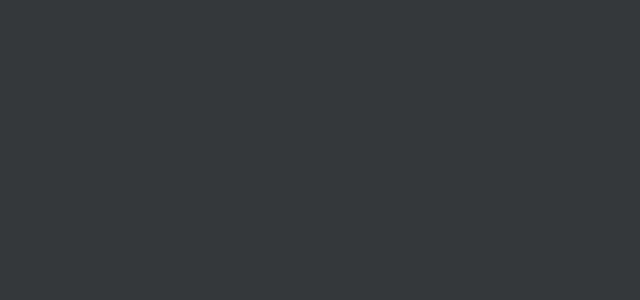
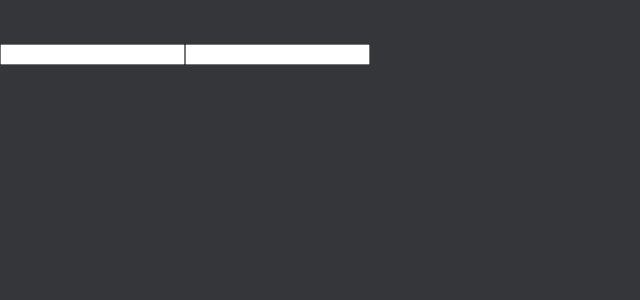
Before and after one commit to Daniel-kim-junior/YarnBerry-Next.js, a Next.js app: page /registerPost in a window 1280 px wide. Shown: the top 300 px of the page, without its empty margins (0-640 px from the left). Built offline with nearby package versions, Linux system fonts and the light colour scheme.

Commit message:
try useForm custom Hook and make form

```diff
--- /dev/null
+++ b/components/common/Form.tsx
@@ -0,0 +1,20 @@
+import { FormEvent, useState } from "react";
+
+export default function Form(): JSX.Element {
+  const [values, setValues] = useState({
+    title: "",
+    contents: "",
+  });
+
+  const handleSubmit = (e: FormEvent<HTMLFormElement>) => {
+    e.preventDefault();
+    alert(JSON.stringify(values, null, 2));
+  };
+
+  return (
+    <form onSubmit={handleSubmit}>
+      <input />
+      <input />
+    </form>
+  );
+}
--- a/pages/registerPost.tsx
+++ b/pages/registerPost.tsx
@@ -1,5 +1,11 @@
+import Form from "../components/common/Form";
+
 function registerPost() {
-  return;
+  return (
+    <>
+      <Form />
+    </>
+  );
 }
 
 export default registerPost;
```
Also changed, not shown: hook/useForm.ts (added, +12 -0 lines).
